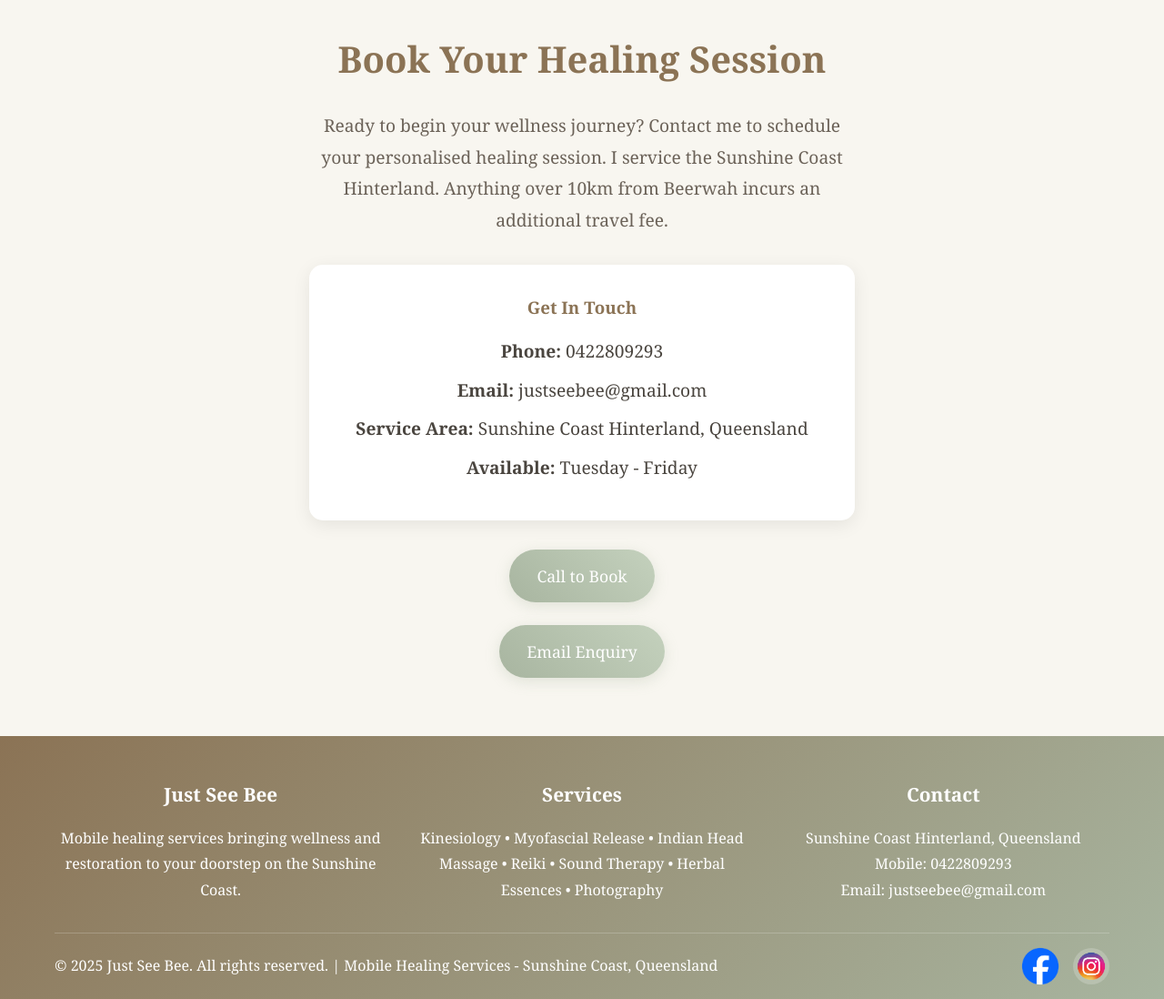
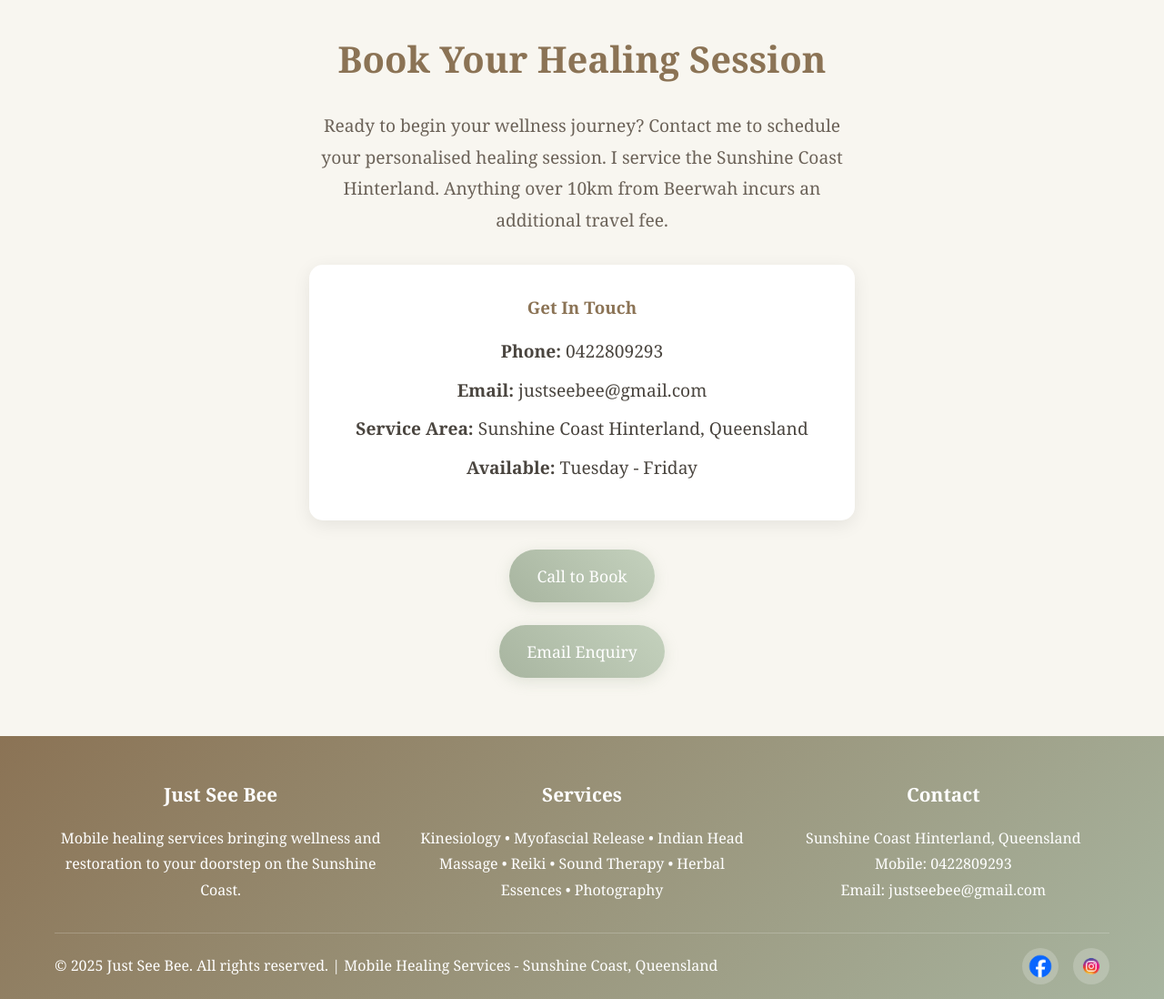
Before and after one commit to BeeNyss/Just-See-Bee, a plain HTML site: page index.html in a window 1280 px wide. Shown: the part 2911-4009 px from the top of the page at 91% size. Drawn offline with Linux system fonts and the light colour scheme.

Commit message:
social footer size change index.html

```diff
--- a/index.html
+++ b/index.html
@@ -357,8 +357,8 @@
         }
 
         .footer-social-link img {
-            width: 50px;
-            height: 50px;
+            width: 30px;
+            height: 30px;
             border-radius: 50%;
         }
 
```
